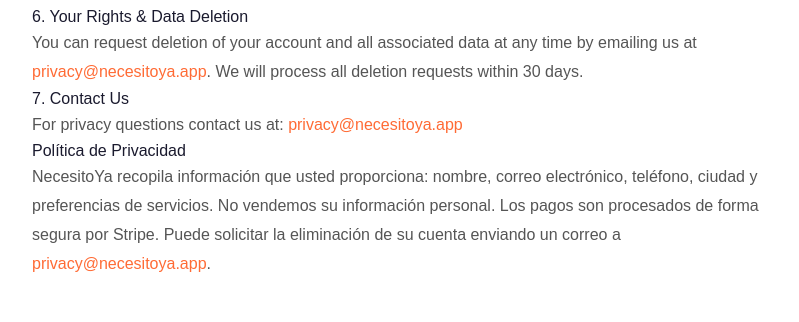
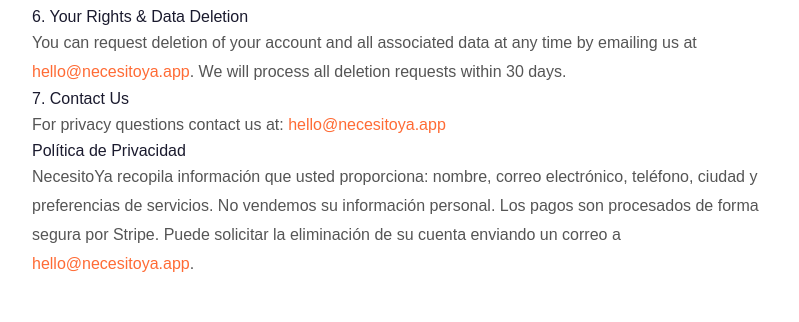
Before and after one commit to Paninche/necesitoya, a Next.js app: page /privacy in a window 1280 px wide. Shown: the part 571-893 px from the top of the page, without its empty margins (240-1039 px from the left). Built offline with nearby package versions, Linux system fonts and the light colour scheme.

Commit message:
Update contact email to hello@necesitoya.app in privacy and terms pages

```diff
--- a/app/privacy/page.js
+++ b/app/privacy/page.js
@@ -21,13 +21,13 @@
       <p style={{color:'#555', lineHeight:'1.8'}}>We use Supabase for secure data storage with row-level security policies. All data is encrypted in transit using HTTPS.</p>
 
       <h2 style={{color:'#1a1a2e'}}>6. Your Rights & Data Deletion</h2>
-      <p style={{color:'#555', lineHeight:'1.8'}}>You can request deletion of your account and all associated data at any time by emailing us at <a href="mailto:privacy@necesitoya.app" style={{color:'#FF6B35'}}>privacy@necesitoya.app</a>. We will process all deletion requests within 30 days.</p>
+      <p style={{color:'#555', lineHeight:'1.8'}}>You can request deletion of your account and all associated data at any time by emailing us at <a href="mailto:hello@necesitoya.app" style={{color:'#FF6B35'}}>hello@necesitoya.app</a>. We will process all deletion requests within 30 days.</p>
 
       <h2 style={{color:'#1a1a2e'}}>7. Contact Us</h2>
-      <p style={{color:'#555', lineHeight:'1.8'}}>For privacy questions contact us at: <a href="mailto:privacy@necesitoya.app" style={{color:'#FF6B35'}}>privacy@necesitoya.app</a></p>
+      <p style={{color:'#555', lineHeight:'1.8'}}>For privacy questions contact us at: <a href="mailto:hello@necesitoya.app" style={{color:'#FF6B35'}}>hello@necesitoya.app</a></p>
 
       <h2 style={{color:'#1a1a2e'}}>Política de Privacidad</h2>
-      <p style={{color:'#555', lineHeight:'1.8'}}>NecesitoYa recopila información que usted proporciona: nombre, correo electrónico, teléfono, ciudad y preferencias de servicios. No vendemos su información personal. Los pagos son procesados de forma segura por Stripe. Puede solicitar la eliminación de su cuenta enviando un correo a <a href="mailto:privacy@necesitoya.app" style={{color:'#FF6B35'}}>privacy@necesitoya.app</a>.</p>
+      <p style={{color:'#555', lineHeight:'1.8'}}>NecesitoYa recopila información que usted proporciona: nombre, correo electrónico, teléfono, ciudad y preferencias de servicios. No vendemos su información personal. Los pagos son procesados de forma segura por Stripe. Puede solicitar la eliminación de su cuenta enviando un correo a <a href="mailto:hello@necesitoya.app" style={{color:'#FF6B35'}}>hello@necesitoya.app</a>.</p>
 
       <div style={{marginTop:'48px', padding:'24px', background:'#f8f6f2', borderRadius:'12px'}}>
         <p style={{color:'#888', fontSize:'13px', margin:0}}>© 2026 NecesitoYa.app · Haines City, FL · <a href="/" style={{color:'#FF6B35'}}>necesitoya.app</a></p>
```
